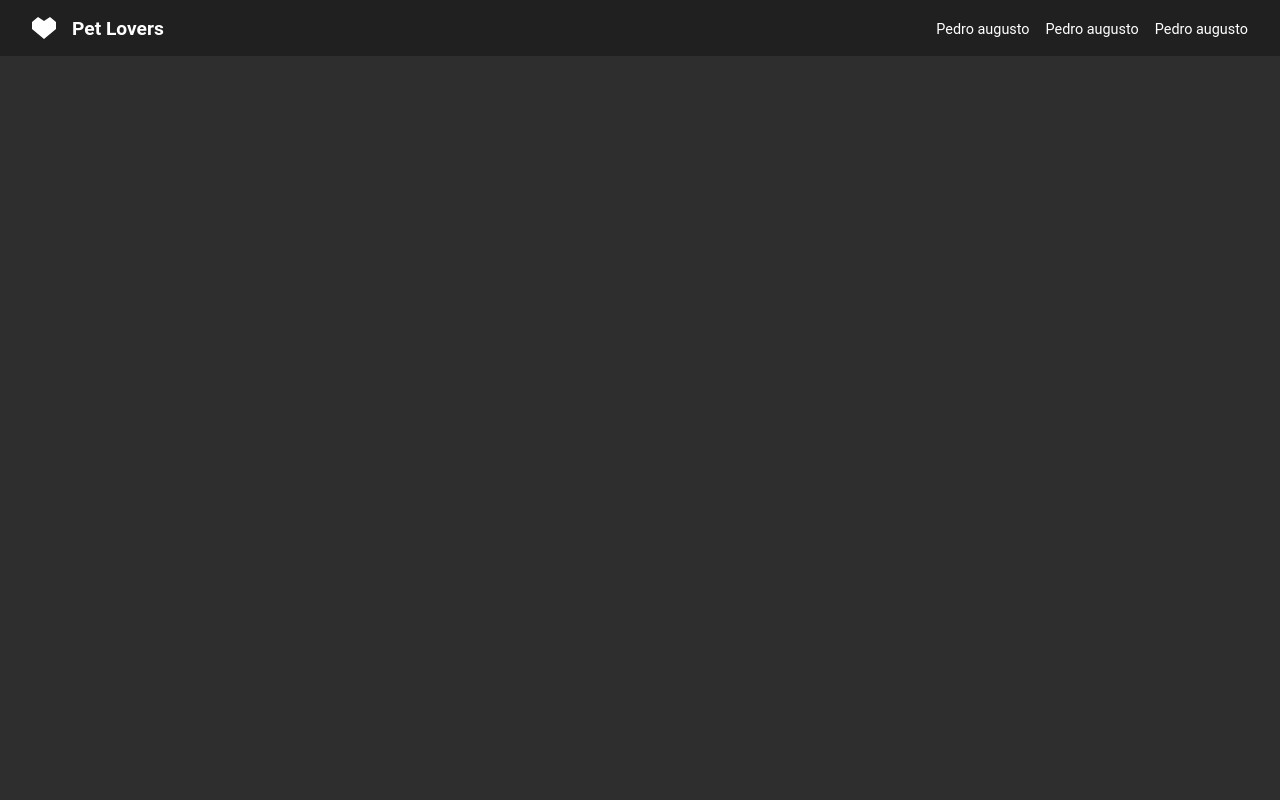
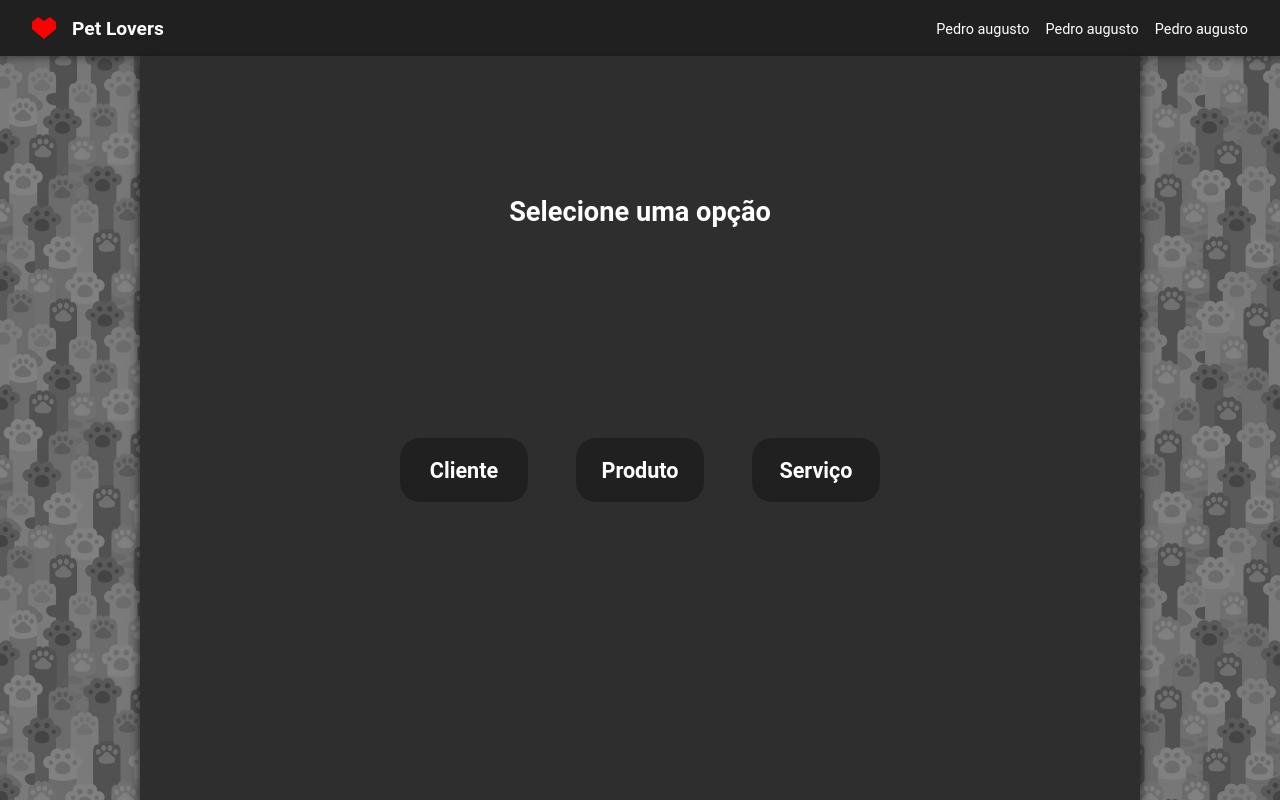
Before and after one commit to felipe-sant/PL-Atividade_2, a React (Create React App) app: page / in a window 1280 px wide. Built offline with nearby package versions, Linux system fonts and the light colour scheme.

Commit message:
adicionando main

```diff
--- a/src/App.tsx
+++ b/src/App.tsx
@@ -1,10 +1,12 @@
 import "./styles.css";
 import Header from "./components/HeaderComponent";
+import Main from "./components/MainComponent";
 
 function App() {
   return (
     <div className="App">
       <Header />
+      <Main />
     </div>
   );
 }
--- a/src/components/HeaderComponent.tsx
+++ b/src/components/HeaderComponent.tsx
@@ -1,8 +1,7 @@
-/* eslint-disable jsx-a11y/alt-text */
 import { Component } from "react";
 import logo from "../images/heartLogo.svg";
 
-class Header extends Component{
+class Header extends Component {
     render() {
         return (
             <div className="header">
--- /dev/null
+++ b/src/components/MainComponent.tsx
@@ -0,0 +1,26 @@
+import { Component } from "react";
+
+class Main extends Component {
+    render() {
+        return (
+            <div className="mainBackground">
+                <div className="main">
+                    <h1>Selecione uma opção</h1>
+                    <div className="opcoes">
+                        <a href="#" className="opcao cliente">
+                            <h2>Cliente</h2>
+                        </a>
+                        <a href="#" className="opcao produto">
+                            <h2>Produto</h2>
+                        </a>
+                        <a href="#" className="opcao servico">
+                            <h2>Serviço</h2>
+                        </a>
+                    </div>
+                </div>
+            </div>
+        )
+    }
+}
+
+export default Main;
--- a/src/styles.css
+++ b/src/styles.css
@@ -1,7 +1,9 @@
 :root {
     --main-color: #202020;
     --secondary-color: #2e2e2e;
-
+    --secondary-color-opacity: #2e2e2e99;
+    --tertiary-color: #ffffff;
+    --red-color: #ff0000;
 }
 
 * {
@@ -12,7 +14,8 @@
 
 body {
     font-family: 'Roboto', sans-serif;
-    background-color: var(--secondary-color);
+    background-image: url('./images/wallpaperPetShop.png');
+    background-repeat: repeat;
 }
 
 /* Header */
@@ -23,6 +26,9 @@
     align-items: center;
     justify-content: space-between;
     padding: 1rem 2rem;
+    height: 56px;
+    box-shadow: 0px 0px 10px 0px rgba(0, 0, 0, 0.75);
+    z-index: 9;
 }
 
 .header .logo {
@@ -52,3 +58,66 @@
     text-decoration: none;
     font-size: 0.9em;
 }
+
+/* Main */
+
+.mainBackground {
+    background-color: var(--secondary-color-opacity);
+}
+
+.main {
+    margin: auto;
+    height: calc(100vh - 56px);
+    max-width: 1000px;
+    min-width: none;
+    padding: 140px 40px 160px 40px;
+
+    display: flex;
+    flex-direction: column;
+    justify-content: space-between;
+    align-items: center;
+    gap: 2rem;
+
+    background-color: var(--secondary-color);
+    box-shadow: 0px 5px 10px 0px rgba(0, 0, 0, 0.75);
+    z-index: 8;
+}
+
+.main h1 {
+    color: white;
+    font-size: 1.7em;
+    text-align: center;
+    margin-bottom: 40px;
+}
+
+.main .opcoes {
+    padding: 0px 40px;
+    display: flex;
+    align-items: center;
+    justify-content: space-evenly;
+    align-items: center;
+    flex-wrap: wrap;
+    gap: 3rem;
+    margin: auto;
+}
+
+.main .opcao {
+    display: grid;
+    width: 128px;
+    height: 64px;
+    text-align: center;
+    transition: all 0.2s ease-in-out;
+
+    background-color: var(--main-color);
+    color: white;
+    border: 3px solid var(--main-color);
+    border-radius: 20px;
+
+    align-items: center;
+    font-size: 0.9em;
+    text-decoration: none;
+}
+
+.main .opcao:hover {
+    border: 3px solid var(--red-color);
+}
```
Also changed, not shown: src/images/heartLogo.svg, src/images/wallpaperPetShop.png (added).
